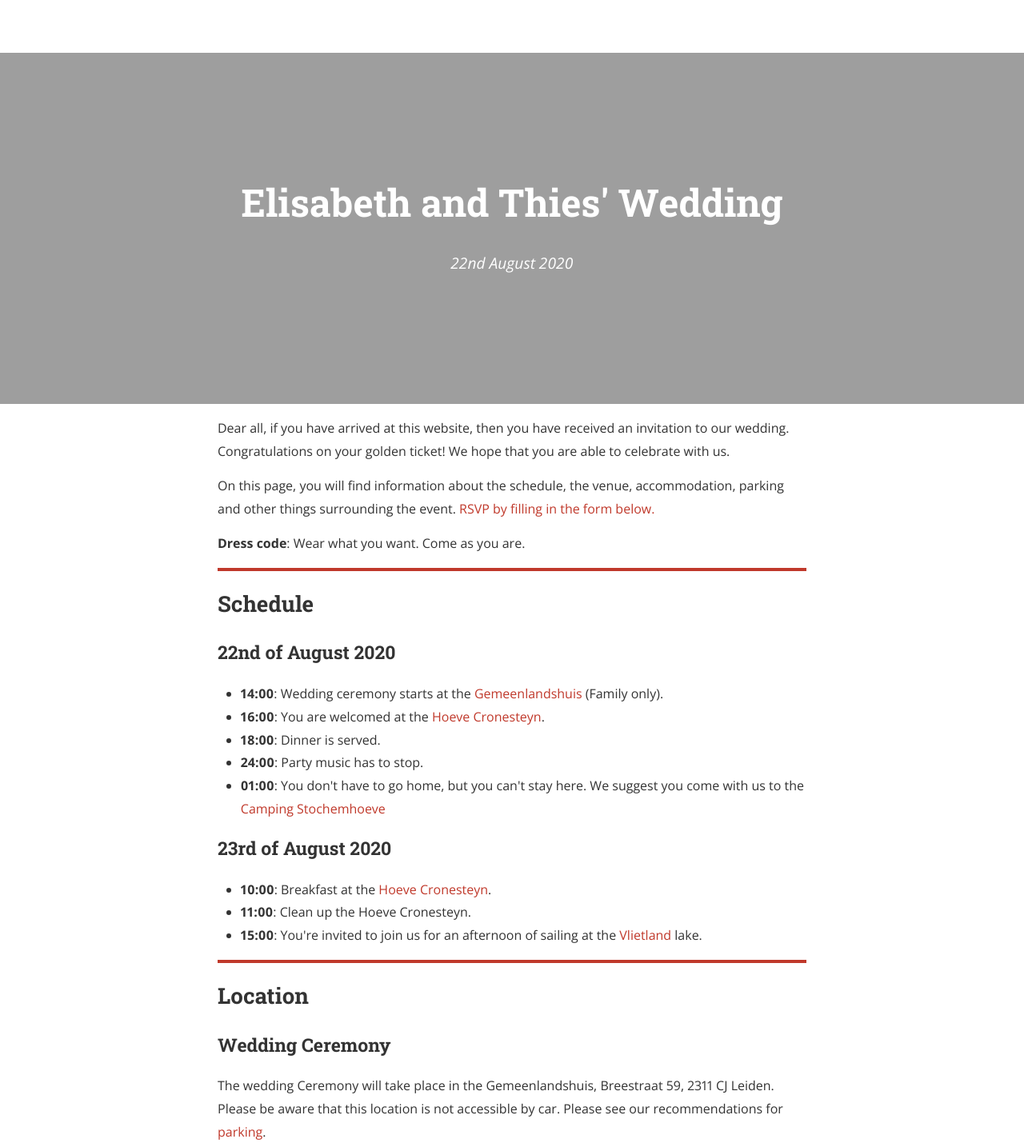
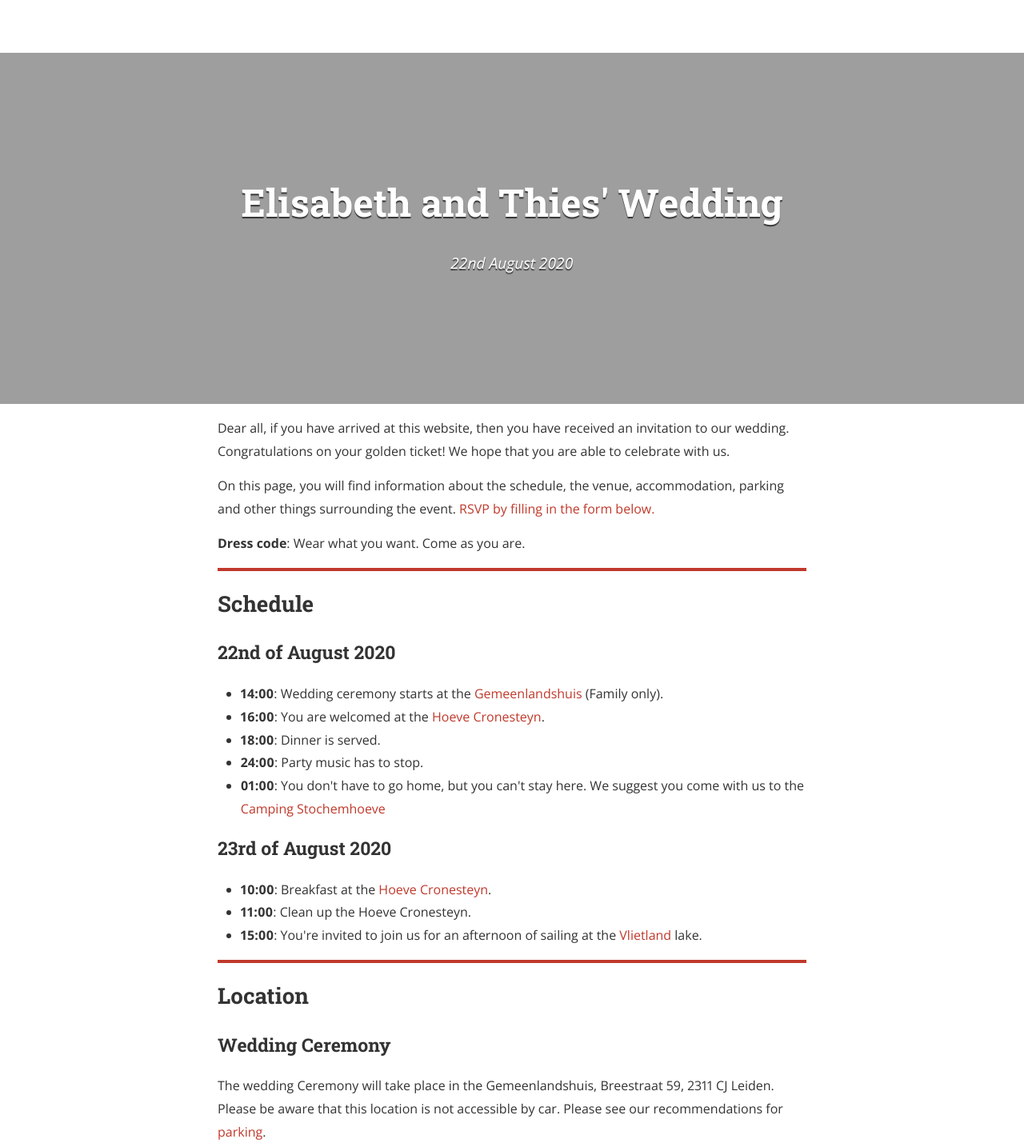
Before and after one commit to thiesgehrmann/heijmans-gehrmann, a Jekyll site: the page built from index.html, in a window 1280 px wide. Shown: the part 100-1529 px from the top of the page at 80% size. Built offline with Jekyll 4.4.1, drawn with Linux system fonts in a browser that asks for light colours; nearby versions of some CDN libraries; grey boxes are pictures that could not be loaded.

Commit message:
Update _layout.scss

```diff
--- a/_sass/_layout.scss
+++ b/_sass/_layout.scss
@@ -87,7 +87,7 @@
 	text-align: center;
 	&.has-cover {
 		color: $white;
-		text-shadow: 0 2px 1px rgba(0,0,0,0) !important;
+		text-shadow: 0 2px 1px rgba(0,0,0,0.67) !important;
 		background-position: 50% 50%;
 		background-size: cover;
 		.title {
```
